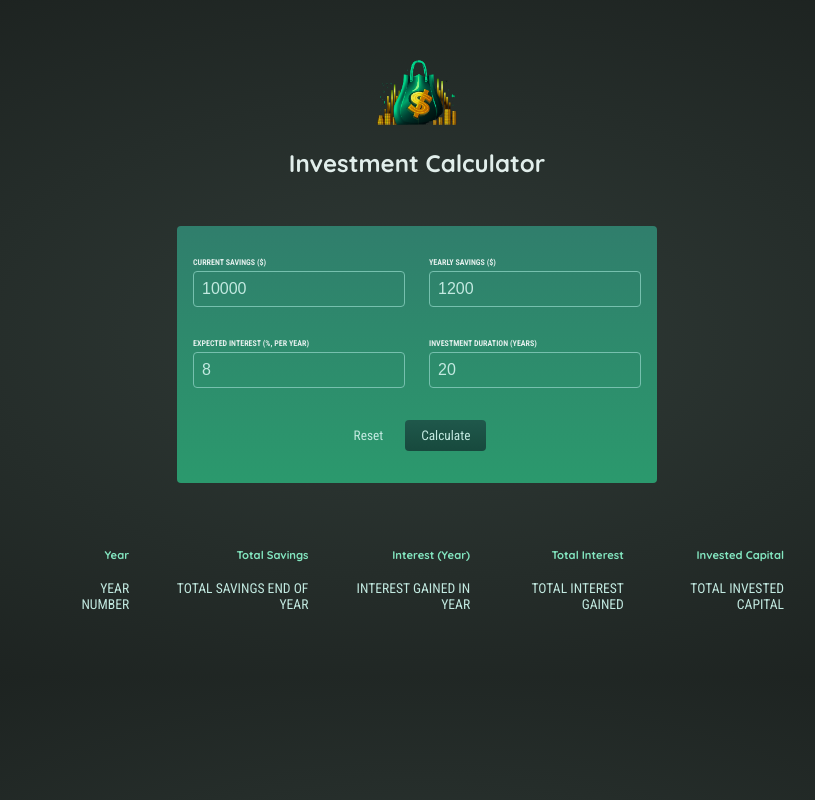
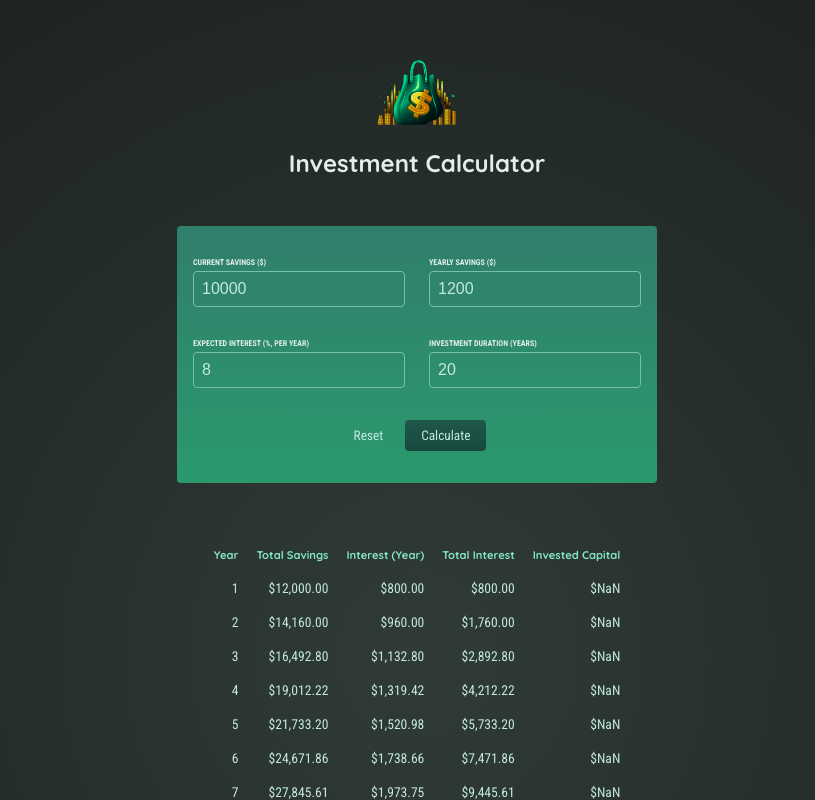
Before and after one commit to jr-tamaela/investmentCalculator, a React (Create React App) app: page / in a window 1280 px wide. Both pictures are taken after a click on the button "Calculate". Shown: the top 800 px of the page, without its empty margins (223-1038 px from the left). Built offline with nearby package versions, Linux system fonts and the light colour scheme.

Commit message:
added data to table. formated the numbers.

```diff
--- a/src/App.js
+++ b/src/App.js
@@ -1,43 +1,47 @@
+import { useState } from "react";
+
 import Header from "./components/Header";
 import Form from "./components/Form";
 import Table from "./components/Table";
 
 function App() {
+  const [userInput, setUserInput] = useState(null);
+
   const calculateHandler = (userInput) => {
-    // Should be triggered when form is submitted
-    // You might not directly want to bind it to the submit event on the form though...
+    setUserInput(userInput);
+  };
 
-    const yearlyData = []; // per-year results
+  const yearlyData = [];
 
-    let currentSavings = +userInput["current-savings"]; // feel free to change the shape of this input object!
-    const yearlyContribution = +userInput["yearly-contribution"]; // as mentioned: feel free to change the shape...
+  if (userInput) {
+    let currentSavings = +userInput["current-savings"];
+    const yearlyContribution = +userInput["yearly-contribution"];
     const expectedReturn = +userInput["expected-return"] / 100;
     const duration = +userInput["duration"];
 
-    // The below code calculates yearly results (total savings, interest etc)
     for (let i = 0; i < duration; i++) {
       const yearlyInterest = currentSavings * expectedReturn;
       currentSavings += yearlyInterest + yearlyContribution;
       yearlyData.push({
-        // feel free to change the shape of the data pushed to the array!
         year: i + 1,
         yearlyInterest: yearlyInterest,
         savingsEndOfYear: currentSavings,
         yearlyContribution: yearlyContribution,
       });
     }
-
-    // do something with yearlyData ...
-  };
+  }
 
   return (
     <div>
       <Header />
-      <Form />
-      <Table />
-
-      {/* Todo: Show below table conditionally (only once result data is available) */}
-      {/* Show fallback text if no data is available */}
+      <Form onCalculate={calculateHandler} />
+      {!userInput && <p>No investment calculated yet.</p>}
+      {userInput && (
+        <Table
+          data={yearlyData}
+          intialInvestment={userInput["current-savings"]}
+        />
+      )}
     </div>
   );
 }
--- a/src/components/Form.js
+++ b/src/components/Form.js
@@ -7,12 +7,13 @@
   duration: 20,
 };
 
-const Form = () => {
+const Form = (props) => {
   const [userInput, setUserInput] = useState(initialUserInput);
 
   const submitHandler = (event) => {
     event.preventDefault(); // prevents browsers default behavior.
     // ... Do something upon submission.
+    props.onCalculate(userInput);
     console.log("SUBMIT");
   };
 
--- a/src/components/Table.js
+++ b/src/components/Table.js
@@ -1,4 +1,11 @@
-const Table = () => {
+const formatter = new Intl.NumberFormat("en-US", {
+  style: "currency",
+  currency: "USD",
+  minimumFractionDigits: 2,
+  maximumFractionDigits: 2,
+});
+
+const Table = (props) => {
   return (
     <table className="result">
       <thead>
@@ -11,13 +18,26 @@
         </tr>
       </thead>
       <tbody>
-        <tr>
-          <td>YEAR NUMBER</td>
-          <td>TOTAL SAVINGS END OF YEAR</td>
-          <td>INTEREST GAINED IN YEAR</td>
-          <td>TOTAL INTEREST GAINED</td>
-          <td>TOTAL INVESTED CAPITAL</td>
-        </tr>
+        {props.data.map((yearData) => (
+          <tr key={yearData.year}>
+            <td>{yearData.year}</td>
+            <td>{formatter.format(yearData.savingsEndOfYear)}</td>
+            <td>{formatter.format(yearData.yearlyInterest)}</td>
+            <td>
+              {formatter.format(
+                yearData.savingsEndOfYear -
+                  props.intialInvestment -
+                  yearData.yearlyContribution * yearData.year
+              )}
+            </td>
+            <td>
+              {formatter.format(
+                props.initialInvestment +
+                  yearData.yearlyContribution * yearData.year
+              )}
+            </td>
+          </tr>
+        ))}
       </tbody>
     </table>
   );
```
Also changed, not shown: 13 other files (tests, documents, lock files or other folders).
